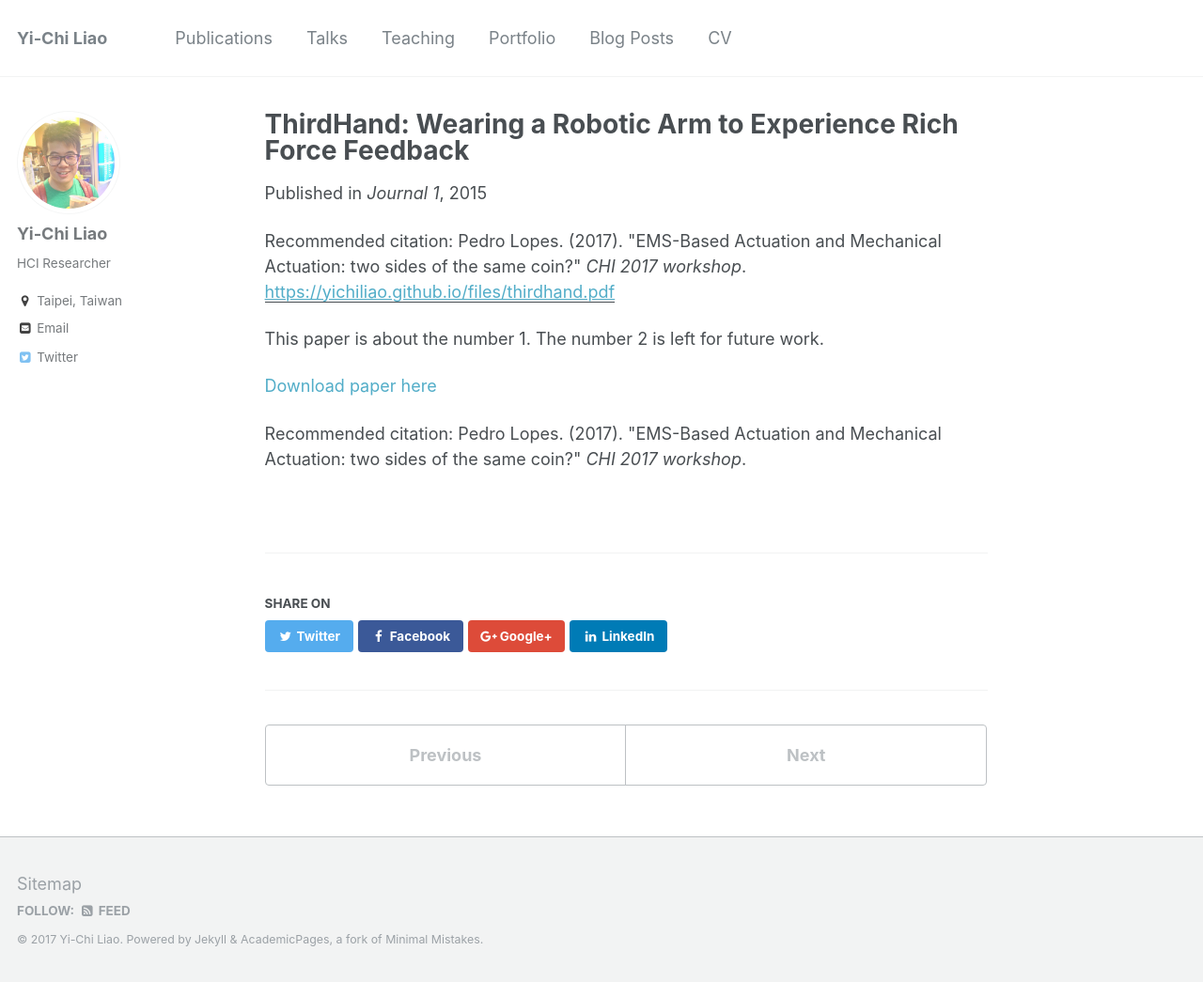
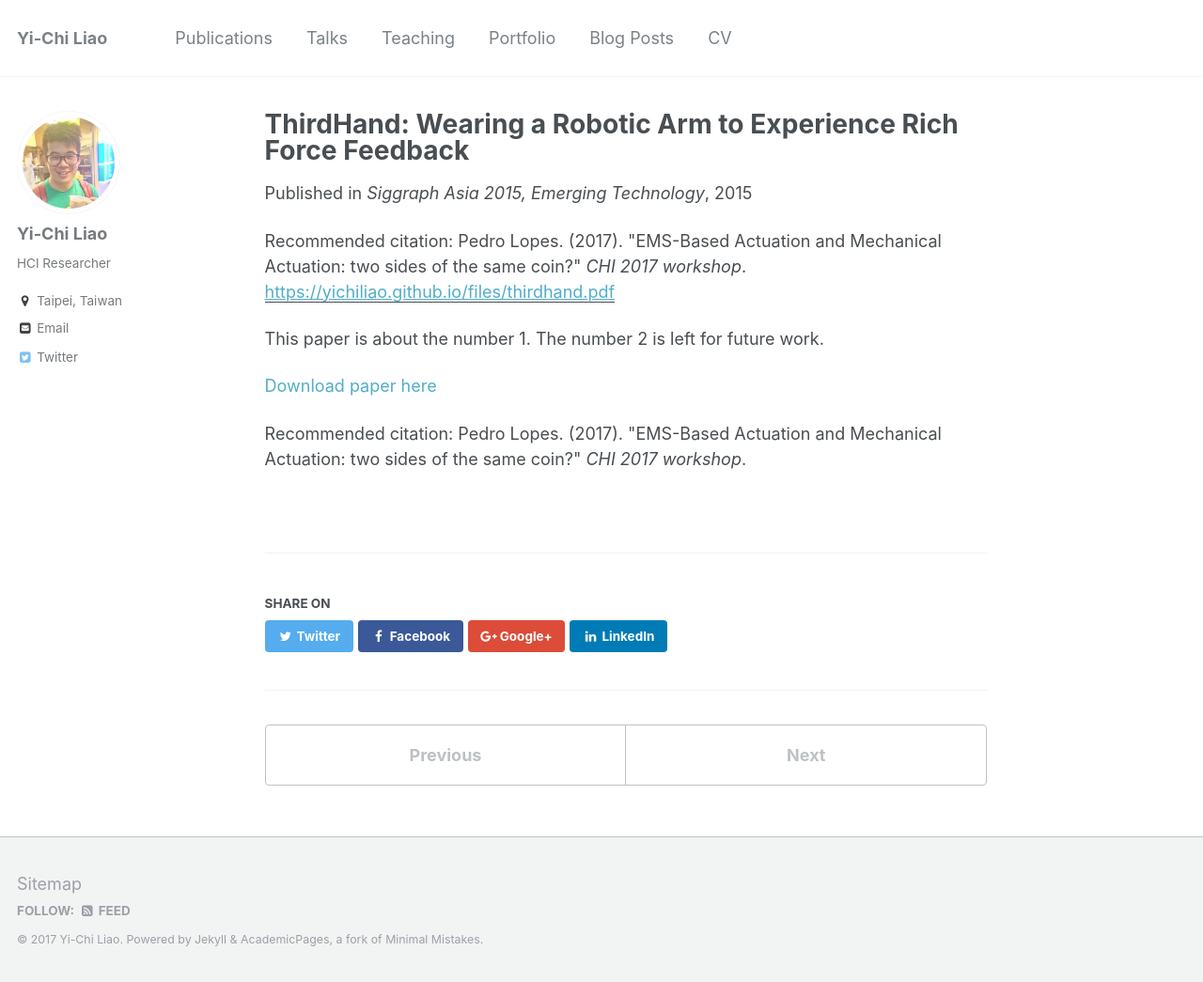
Before and after one commit to yichiliao/yichiliao.github.io, a Jekyll site: the page built from _publications/2015-11-02-thirdhand.md, in a window 1280 px wide and 1045 px high. Shown: the whole window at 94% size. Built offline with Jekyll 4.4.1, drawn with Linux system fonts in a browser that asks for light colours.

Commit message:
publication page

```diff
--- a/_publications/2015-11-02-thirdhand.md
+++ b/_publications/2015-11-02-thirdhand.md
@@ -4,7 +4,7 @@ collection: publications
 permalink: /publication/2015-11-02-thirdhand
 excerpt: 'This work presents ThirdHand, a wearable robotic arm which provide 5-DOF force feedback to enrich gaming experiences.'
 date: 2015-11-02
-venue: 'Journal 1'
+venue: 'Siggraph Asia 2015, Emerging Technology'
 paperurl: 'https://yichiliao.github.io/files/thirdhand.pdf'
 citation: 'Pedro Lopes. (2017). &quot;EMS-Based Actuation and Mechanical Actuation: two sides of the same coin?&quot; <i>CHI 2017 workshop</i>.'
 ---
```
Also changed, not shown: _publications/2016-10-16-edgevib.md (+1 -1 lines).
